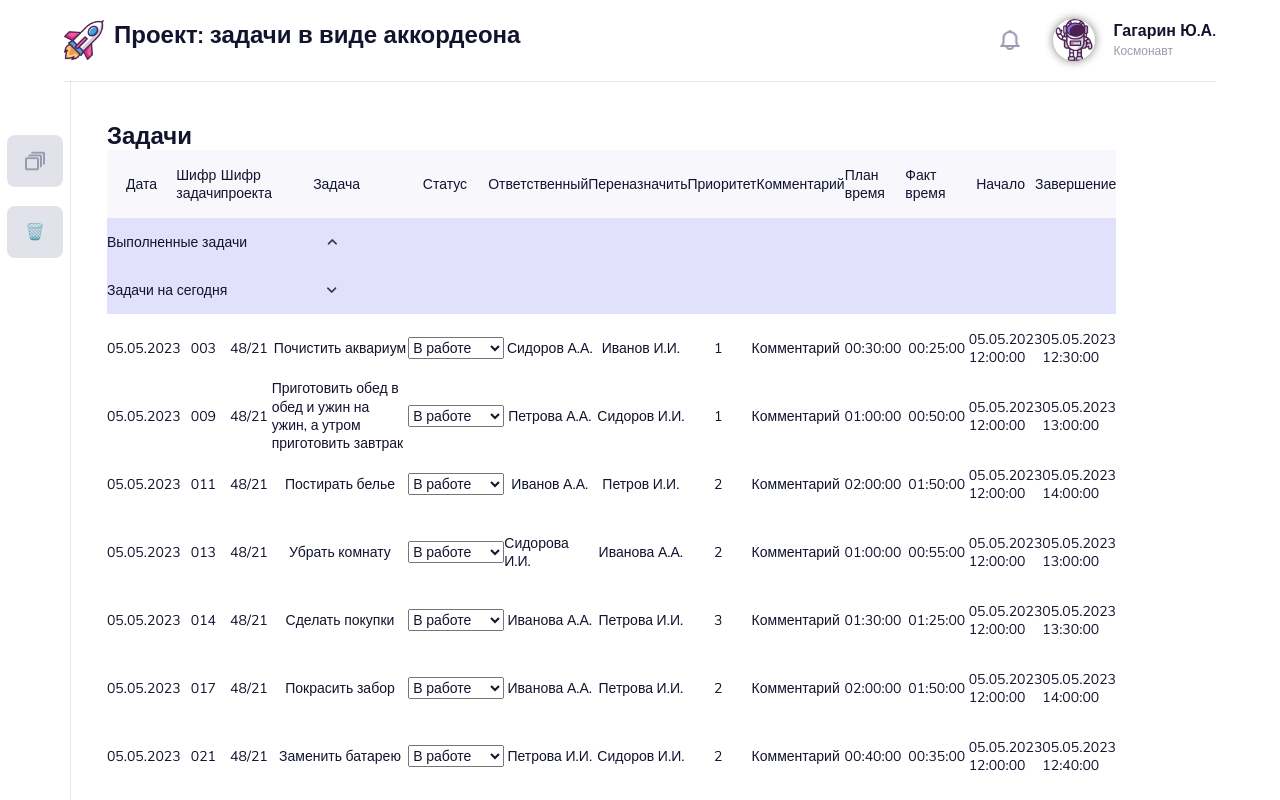
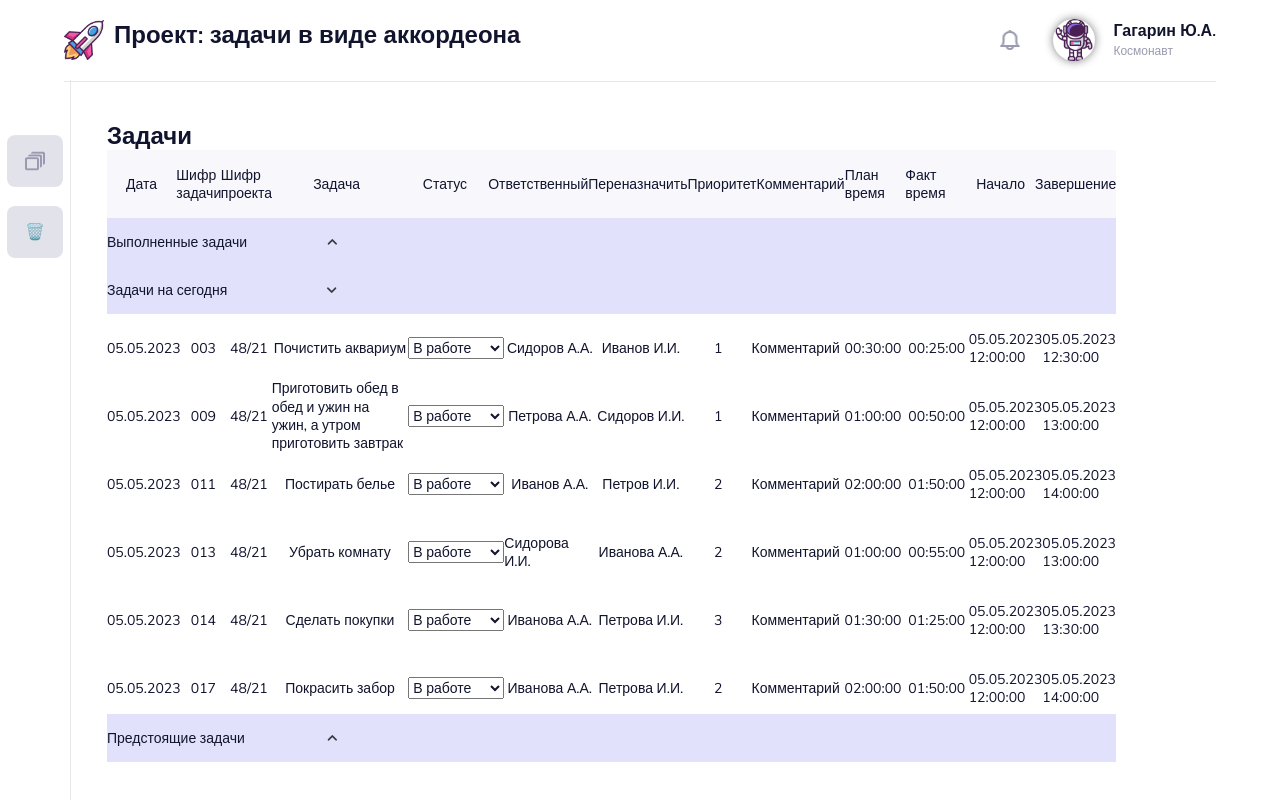
Before and after one commit to Sibusky/tasks-accordion, a React (Create React App) app: page / in a window 1280 px wide. Shown: the top 800 px of the page. Built offline with nearby package versions, Linux system fonts and the light colour scheme; the HTML template or start-up script is replaced by a standard one.

Commit message:
feat: add table styles

```diff
--- a/src/App.css
+++ b/src/App.css
@@ -13,11 +13,6 @@
   max-width: 100%;
   margin: 0 auto;
   padding: 0;
-}
-
-.height-0 {
-  height: 0;
-  overflow: hidden;
 }
 
 .text {
--- a/src/components/TaskTable/TaskTable.css
+++ b/src/components/TaskTable/TaskTable.css
@@ -19,10 +19,16 @@
 }
 
 .tasks {
-    width: 100%;
+  width: 100%;
 }
 
 .rows {
-    width: 100%;
+  width: 100%;
+  height: 50vh;
+  overflow: auto;
+  transition: height 1s ease-in-out;
+}
 
+.rows-hidden {
+  height: 0;
 }
--- a/src/components/TaskTable/TaskTable.jsx
+++ b/src/components/TaskTable/TaskTable.jsx
@@ -45,7 +45,7 @@ export default function TaskTable({
             setActiveTasks={setActiveTasks}
             subtitle='Выполненные задачи'
           />
-          <div className={`rows ${activeTasks === 'done' ? '' : 'height-0'}`}>
+          <div className={`rows ${activeTasks === 'done' ? '' : 'rows rows-hidden'}`}>
             {doneTasks.map((task) => (
               <Row
                 type='table-row'
@@ -78,7 +78,7 @@ export default function TaskTable({
             setActiveTasks={setActiveTasks}
             subtitle='Задачи на сегодня'
           />
-          <div className={`rows ${activeTasks === 'today' ? '' : 'height-0'}`}>
+          <div className={`rows ${activeTasks === 'today' ? '' : 'rows rows-hidden'}`}>
             {todaysTasks.map((task) => (
               <Row
                 type='table-row'
@@ -111,7 +111,7 @@ export default function TaskTable({
             setActiveTasks={setActiveTasks}
             subtitle='Предстоящие задачи'
           />
-          <div className={`rows ${activeTasks === 'future' ? '' : 'height-0'}`}>
+          <div className={`rows ${activeTasks === 'future' ? '' : 'rows rows-hidden'}`}>
             {futureTasks.map((task) => (
               <Row
                 type='table-row'
```
